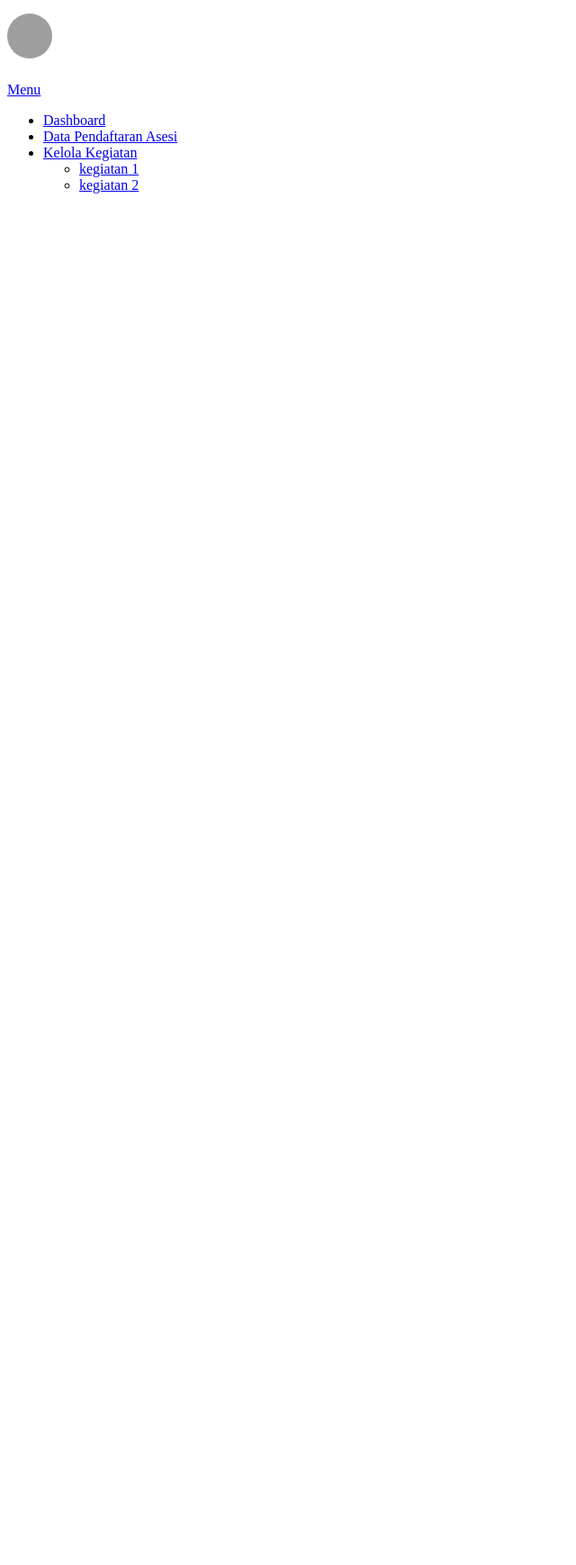
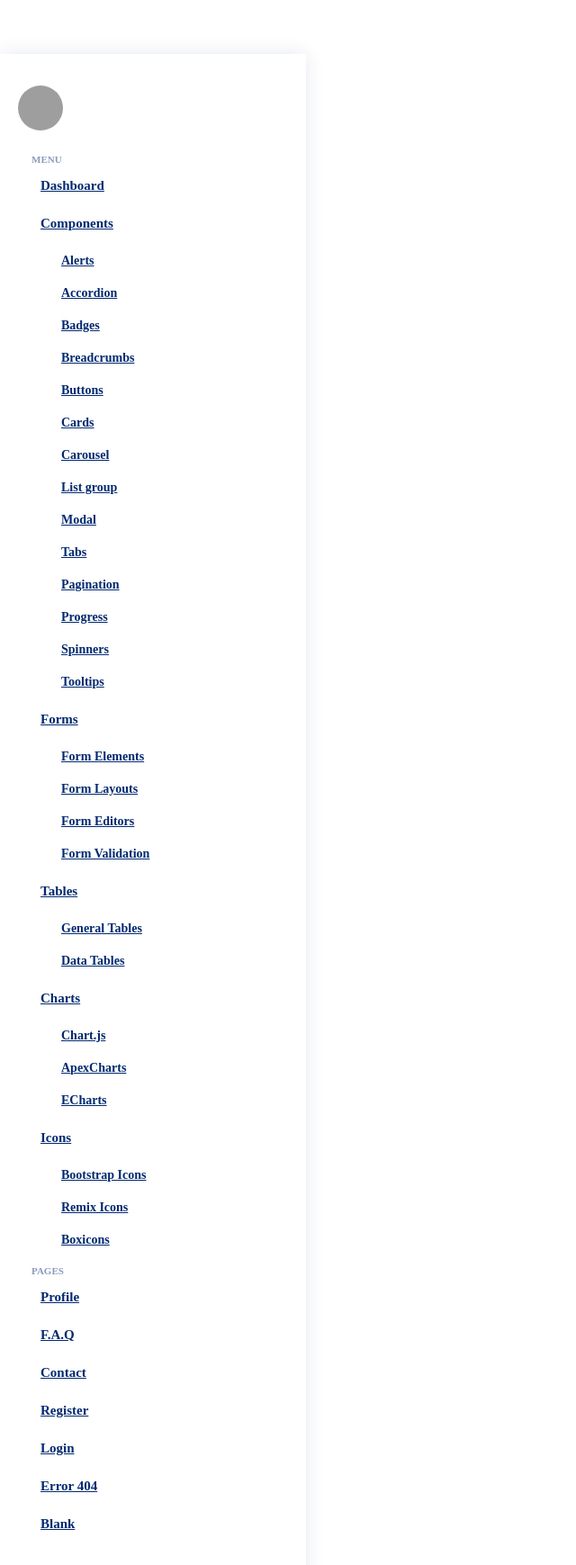
Before and after one commit to jalalbinotong/sim_lsp, a CodeIgniter app: the page made by application/views/sidebar_lsp.php in a window 1280 px wide. Shown: the top 1739 px of the page at 90% size, without its empty margins (0-640 px from the left). Run offline with CodeIgniter, Linux system fonts and the light colour scheme; grey boxes are pictures that could not be loaded.

Commit message:
fix error

```diff
--- a/application/controllers/Cdashboard_lsp.php
+++ b/application/controllers/Cdashboard_lsp.php
@@ -11,7 +11,7 @@
     {
         $data['sidebar'] = $this->load->view('sidebar_lsp', '', TRUE);
         $data['konten'] = $this->load->view('dashboard_lsp', '', TRUE);
-        $this->load->view('tampilanawal', $data);
+        $this->load->view('header', $data);
     }
 
     function fail_login()
--- a/application/models/Mvalidasi.php
+++ b/application/models/Mvalidasi.php
@@ -9,7 +9,7 @@
 				redirect('clogin/formlogin','refresh');
 			}
 		}
-			function validasi_pegawai()
+			function validasi_lsp()
     {
         if ($this->session->userdata('tipe_user') != 'lsp') {
             echo "<script>alert ('Anda tidak dapat mengakses halaman ini');</script>";
--- a/application/views/sidebar_lsp.php
+++ b/application/views/sidebar_lsp.php
@@ -1,81 +1,248 @@
-<div class="container-fluid">
-    <div class="row flex-nowrap">
-        <div class="col-lg-2 col-md-2 px-sm-2 px-0 bg-dark  d-none d-md-none d-lg-block">
-            <div class="d-flex flex-column align-items-center align-items-sm-start px-3 pt-2 text-white min-vh-100">
+<link rel="stylesheet" href="<?php echo base_url('assets/css/style_sidebar.css'); ?>">
+<aside id="sidebar" class="sidebar">
+
+    <ul class="sidebar-nav" id="sidebar-nav">
+
         <div class="profile-info d-flex align-items-center">
             <img src="https://cdn-icons-png.flaticon.com/512/3135/3135715.png" class="profile-img me-2 img-fluid">
             <h4 class="profile-name mb-0">
                 <?php echo $this->session->userdata('nama_lengkap'); ?>
             </h4>
         </div>
-                <a href="/" class="d-flex align-items-center pb-3 mb-md-0 me-md-auto text-white text-decoration-none">
-                    <span class="fs-5 d-none d-sm-inline">Menu</span>
+
+        <li class="nav-heading">Menu</li>
+
+        <li class="nav-item">
+            <a class="nav-link collapsed" href="<?php echo base_url('Cdashboard_lsp/dashboard'); ?>">
+                <i class="bi bi-grid"></i>
+                <span>Dashboard</span>
             </a>
-                <ul class="nav nav-pills flex-column mb-sm-auto mb-0 align-items-center align-items-sm-start" id="menu">
+        </li><!-- End Dashboard Nav -->
+
         <li class="nav-item">
-                        <a href="#" class="nav-link align-middle px-0">
-                            <i class="fs-4 bi-house"></i> <span class="ms-1 d-none d-sm-inline">Dashboard</span>
+            <a class="nav-link collapsed" data-bs-target="#components-nav" data-bs-toggle="collapse" href="#">
+                <i class="bi bi-menu-button-wide"></i><span>Components</span><i class="bi bi-chevron-down ms-auto"></i>
+            </a>
+            <ul id="components-nav" class="nav-content collapse " data-bs-parent="#sidebar-nav">
+                <li>
+                    <a href="components-alerts.html">
+                        <i class="bi bi-circle"></i><span>Alerts</span>
                     </a>
                 </li>
                 <li>
-                        <a href="<?php echo base_url('Cdashboard/data_pegawai') ?>" class="nav-link px-0 align-middle">
-                            <i class="fs-4 bi-table"></i> <span class="ms-1 d-none d-sm-inline">Data Pendaftaran Asesi</span></a>
+                    <a href="components-accordion.html">
+                        <i class="bi bi-circle"></i><span>Accordion</span>
+                    </a>
                 </li>
                 <li>
-                        <a href="#submenu2" data-bs-toggle="collapse" class="nav-link px-0 align-middle ">
-                            <i class="fs-4 bi-bootstrap"></i> <span class="ms-1 d-none d-sm-inline">Kelola Kegiatan</span></a>
-                        <ul class="collapse nav flex-column ms-1" id="submenu2" data-bs-parent="#menu">
-                            <li class="w-100">
-                                <a href="#" class="nav-link px-0"> <span class="d-none d-sm-inline">kegiatan</span> 1</a>
+                    <a href="components-badges.html">
+                        <i class="bi bi-circle"></i><span>Badges</span>
+                    </a>
                 </li>
                 <li>
-                                <a href="#" class="nav-link px-0"> <span class="d-none d-sm-inline">kegiatan</span> 2</a>
+                    <a href="components-breadcrumbs.html">
+                        <i class="bi bi-circle"></i><span>Breadcrumbs</span>
+                    </a>
+                </li>
+                <li>
+                    <a href="components-buttons.html">
+                        <i class="bi bi-circle"></i><span>Buttons</span>
+                    </a>
+                </li>
+                <li>
+                    <a href="components-cards.html">
+                        <i class="bi bi-circle"></i><span>Cards</span>
+                    </a>
+                </li>
+                <li>
+                    <a href="components-carousel.html">
+                        <i class="bi bi-circle"></i><span>Carousel</span>
+                    </a>
+                </li>
+                <li>
+                    <a href="components-list-group.html">
+                        <i class="bi bi-circle"></i><span>List group</span>
+                    </a>
+                </li>
+                <li>
+                    <a href="components-modal.html">
+                        <i class="bi bi-circle"></i><span>Modal</span>
+                    </a>
+                </li>
+                <li>
+                    <a href="components-tabs.html">
+                        <i class="bi bi-circle"></i><span>Tabs</span>
+                    </a>
+                </li>
+                <li>
+                    <a href="components-pagination.html">
+                        <i class="bi bi-circle"></i><span>Pagination</span>
+                    </a>
+                </li>
+                <li>
+                    <a href="components-progress.html">
+                        <i class="bi bi-circle"></i><span>Progress</span>
+                    </a>
+                </li>
+                <li>
+                    <a href="components-spinners.html">
+                        <i class="bi bi-circle"></i><span>Spinners</span>
+                    </a>
+                </li>
+                <li>
+                    <a href="components-tooltips.html">
+                        <i class="bi bi-circle"></i><span>Tooltips</span>
+                    </a>
                 </li>
             </ul>
-                    </li>
-                    <!-- <li>
-                        <a href="#submenu3" data-bs-toggle="collapse" class="nav-link px-0 align-middle">
-                            <i class="fs-4 bi-grid"></i> <span class="ms-1 d-none d-sm-inline">Products</span> </a>
-                        <ul class="collapse nav flex-column ms-1" id="submenu3" data-bs-parent="#menu">
-                            <li class="w-100">
-                                <a href="#" class="nav-link px-0"> <span class="d-none d-sm-inline">Product</span> 1</a>
+        </li><!-- End Components Nav -->
+
+        <li class="nav-item">
+            <a class="nav-link collapsed" data-bs-target="#forms-nav" data-bs-toggle="collapse" href="#">
+                <i class="bi bi-journal-text"></i><span>Forms</span><i class="bi bi-chevron-down ms-auto"></i>
+            </a>
+            <ul id="forms-nav" class="nav-content collapse " data-bs-parent="#sidebar-nav">
+                <li>
+                    <a href="forms-elements.html">
+                        <i class="bi bi-circle"></i><span>Form Elements</span>
+                    </a>
                 </li>
                 <li>
-                                <a href="#" class="nav-link px-0"> <span class="d-none d-sm-inline">Product</span> 2</a>
+                    <a href="forms-layouts.html">
+                        <i class="bi bi-circle"></i><span>Form Layouts</span>
+                    </a>
                 </li>
                 <li>
-                                <a href="#" class="nav-link px-0"> <span class="d-none d-sm-inline">Product</span> 3</a>
+                    <a href="forms-editors.html">
+                        <i class="bi bi-circle"></i><span>Form Editors</span>
+                    </a>
                 </li>
                 <li>
-                                <a href="#" class="nav-link px-0"> <span class="d-none d-sm-inline">Product</span> 4</a>
+                    <a href="forms-validation.html">
+                        <i class="bi bi-circle"></i><span>Form Validation</span>
+                    </a>
                 </li>
             </ul>
+        </li><!-- End Forms Nav -->
+
+        <li class="nav-item">
+            <a class="nav-link collapsed" data-bs-target="#tables-nav" data-bs-toggle="collapse" href="#">
+                <i class="bi bi-layout-text-window-reverse"></i><span>Tables</span><i class="bi bi-chevron-down ms-auto"></i>
+            </a>
+            <ul id="tables-nav" class="nav-content collapse " data-bs-parent="#sidebar-nav">
+                <li>
+                    <a href="tables-general.html">
+                        <i class="bi bi-circle"></i><span>General Tables</span>
+                    </a>
                 </li>
                 <li>
-                        <a href="#" class="nav-link px-0 align-middle">
-                            <i class="fs-4 bi-people"></i> <span class="ms-1 d-none d-sm-inline">Customers</span> </a>
+                    <a href="tables-data.html">
+                        <i class="bi bi-circle"></i><span>Data Tables</span>
+                    </a>
                 </li>
             </ul>
-                <hr> -->
-                    <!-- <div class="dropdown pb-4">
-                    <a href="#" class="d-flex align-items-center text-white text-decoration-none dropdown-toggle" id="dropdownUser1" data-bs-toggle="dropdown" aria-expanded="false">
-                        <img src="" alt="hugenerd" width="30" height="30" class="rounded-circle">
-                        <span class="d-none d-sm-inline mx-1">loser</span>
+        </li><!-- End Tables Nav -->
+
+        <li class="nav-item">
+            <a class="nav-link collapsed" data-bs-target="#charts-nav" data-bs-toggle="collapse" href="#">
+                <i class="bi bi-bar-chart"></i><span>Charts</span><i class="bi bi-chevron-down ms-auto"></i>
             </a>
-                    <ul class="dropdown-menu dropdown-menu-dark text-small shadow">
-                        <li><a class="dropdown-item" href="#">New project...</a></li>
-                        <li><a class="dropdown-item" href="#">Settings</a></li>
-                        <li><a class="dropdown-item" href="#">Profile</a></li>
+            <ul id="charts-nav" class="nav-content collapse " data-bs-parent="#sidebar-nav">
                 <li>
-                            <hr class="dropdown-divider">
+                    <a href="charts-chartjs.html">
+                        <i class="bi bi-circle"></i><span>Chart.js</span>
+                    </a>
                 </li>
-                        <li><a class="dropdown-item" href="#">Sign out</a></li>
+                <li>
+                    <a href="charts-apexcharts.html">
+                        <i class="bi bi-circle"></i><span>ApexCharts</span>
+                    </a>
+                </li>
+                <li>
+                    <a href="charts-echarts.html">
+                        <i class="bi bi-circle"></i><span>ECharts</span>
+                    </a>
+                </li>
             </ul>
-                </div> -->
+        </li><!-- End Charts Nav -->
+
+        <li class="nav-item">
+            <a class="nav-link collapsed" data-bs-target="#icons-nav" data-bs-toggle="collapse" href="#">
+                <i class="bi bi-gem"></i><span>Icons</span><i class="bi bi-chevron-down ms-auto"></i>
+            </a>
+            <ul id="icons-nav" class="nav-content collapse " data-bs-parent="#sidebar-nav">
+                <li>
+                    <a href="icons-bootstrap.html">
+                        <i class="bi bi-circle"></i><span>Bootstrap Icons</span>
+                    </a>
+                </li>
+                <li>
+                    <a href="icons-remix.html">
+                        <i class="bi bi-circle"></i><span>Remix Icons</span>
+                    </a>
+                </li>
+                <li>
+                    <a href="icons-boxicons.html">
+                        <i class="bi bi-circle"></i><span>Boxicons</span>
+                    </a>
+                </li>
             </ul>
-            </div>
-        </div>
+        </li><!-- End Icons Nav -->
 
+        <li class="nav-heading">Pages</li>
+
+        <li class="nav-item">
+            <a class="nav-link collapsed" href="users-profile.html">
+                <i class="bi bi-person"></i>
+                <span>Profile</span>
+            </a>
+        </li><!-- End Profile Page Nav -->
+
+        <li class="nav-item">
+            <a class="nav-link collapsed" href="pages-faq.html">
+                <i class="bi bi-question-circle"></i>
+                <span>F.A.Q</span>
+            </a>
+        </li><!-- End F.A.Q Page Nav -->
+
+        <li class="nav-item">
+            <a class="nav-link collapsed" href="pages-contact.html">
+                <i class="bi bi-envelope"></i>
+                <span>Contact</span>
+            </a>
+        </li><!-- End Contact Page Nav -->
+
+        <li class="nav-item">
+            <a class="nav-link collapsed" href="pages-register.html">
+                <i class="bi bi-card-list"></i>
+                <span>Register</span>
+            </a>
+        </li><!-- End Register Page Nav -->
+
+        <li class="nav-item">
+            <a class="nav-link collapsed" href="pages-login.html">
+                <i class="bi bi-box-arrow-in-right"></i>
+                <span>Login</span>
+            </a>
+        </li><!-- End Login Page Nav -->
+
+        <li class="nav-item">
+            <a class="nav-link collapsed" href="pages-error-404.html">
+                <i class="bi bi-dash-circle"></i>
+                <span>Error 404</span>
+            </a>
+        </li><!-- End Error 404 Page Nav -->
+
+        <li class="nav-item">
+            <a class="nav-link collapsed" href="pages-blank.html">
+                <i class="bi bi-file-earmark"></i>
+                <span>Blank</span>
+            </a>
+        </li><!-- End Blank Page Nav -->
+
+    </ul>
+
+</aside><!-- End Sidebar-->
 <style>
     .profile-info {
         margin-top: 15px;
```
Also changed, not shown: application/models/Mlogin.php (+7 -0 lines), application/views/dashboard_lsp.php (+7 -13 lines). Lines whose indentation alone changed are shown as unchanged.
